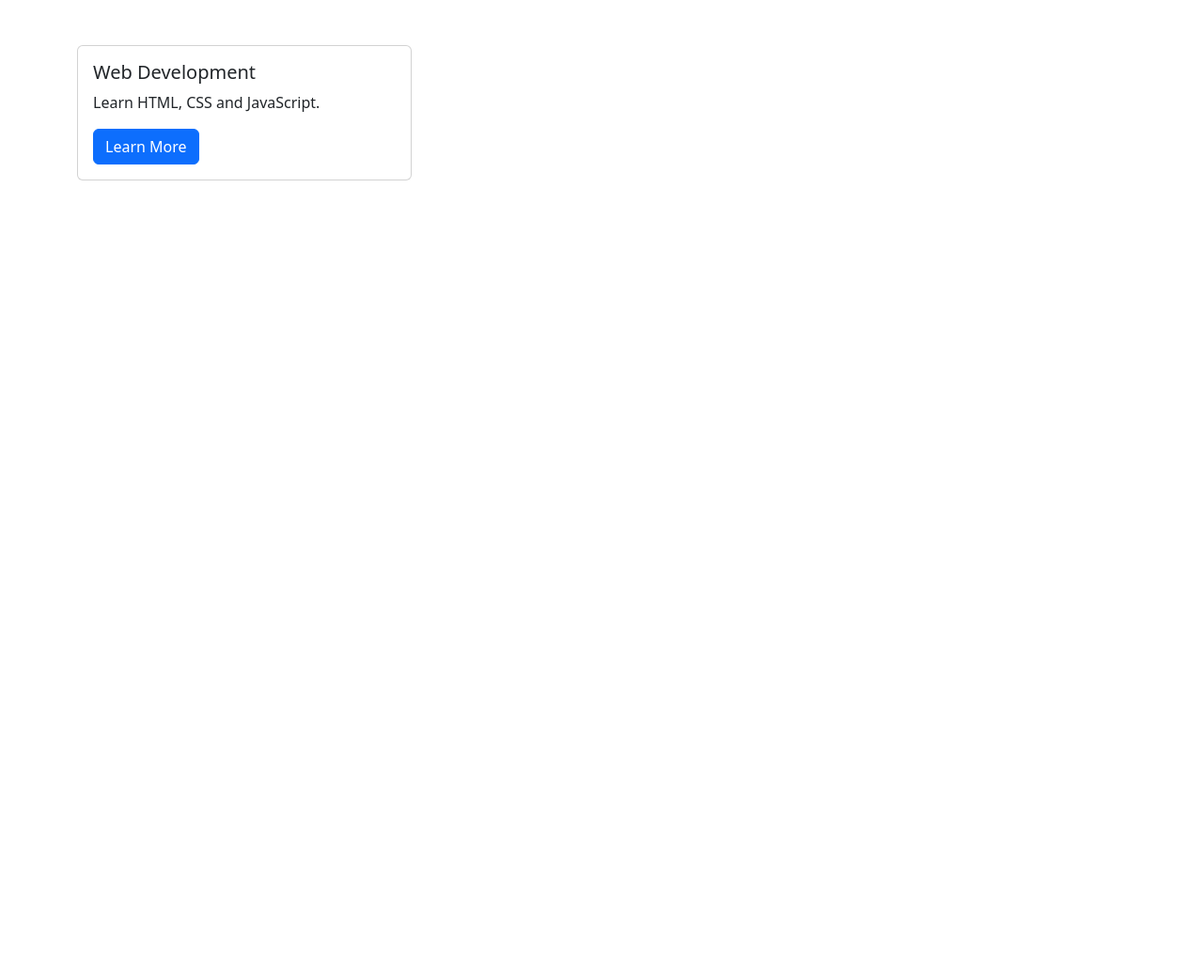
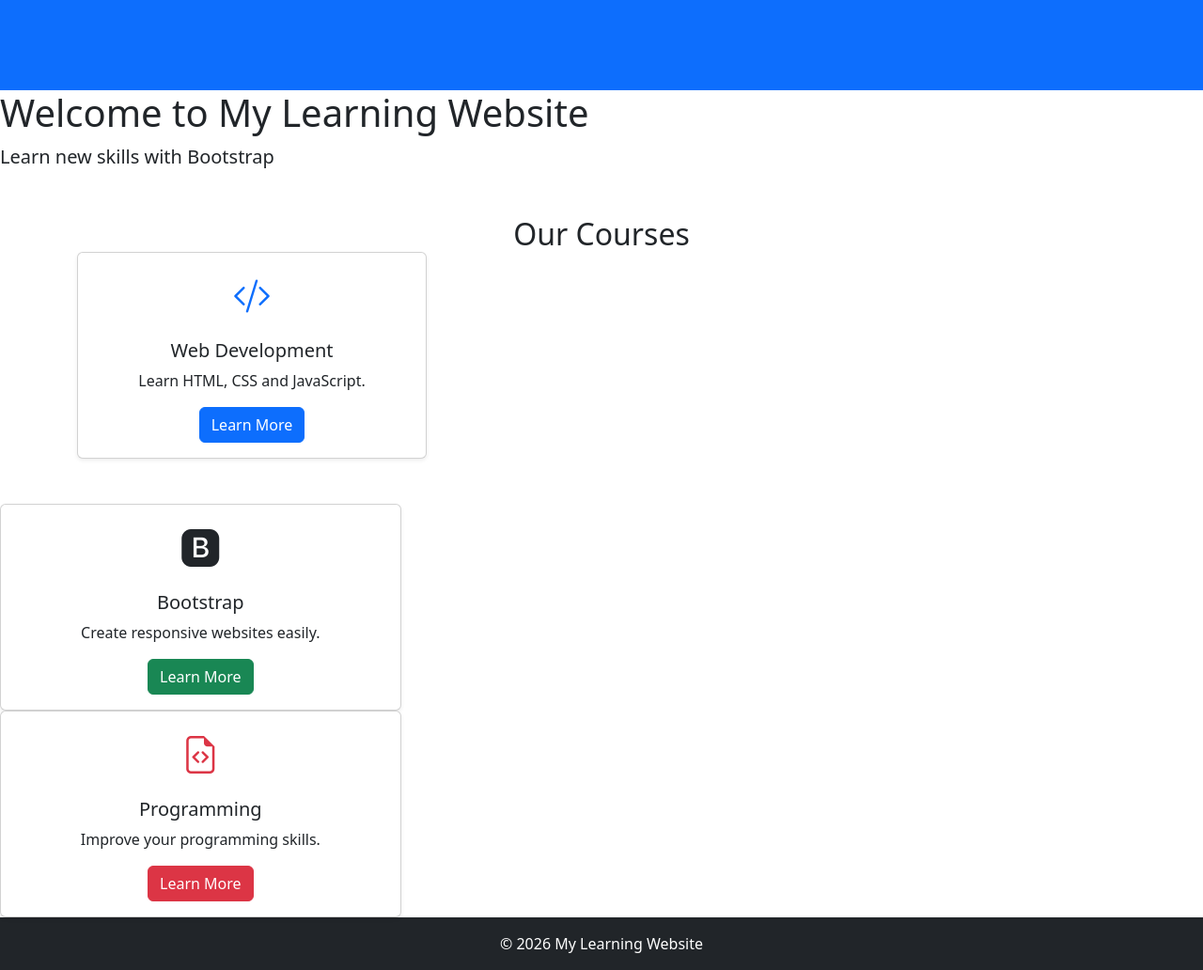
Before and after one commit to smitabarua737/webproject, a plain HTML site: page comparison/bootstrap.html in a window 1280 px wide. Shown: the whole page at 94% size. Before the commit the page ends 800 px from the top, so only its background shows below. Drawn offline with nearby package versions, Linux system fonts and the light colour scheme.

Commit message:
Updated Bootstrap website

```diff
--- a/comparison/bootstrap.html
+++ b/comparison/bootstrap.html
@@ -4,34 +4,94 @@
 <head>
   <meta charset="UTF-8">
   <meta name="viewport" content="width=device-width, initial-scale=1.0">
-  <title>Document</title>
+  <title>My Learning Website</title>
+
+   <!-- Bootstrap CSS -->
 
   <link href="https://cdn.jsdelivr.net/npm/bootstrap@5.3.8/dist/css/bootstrap.min.css" rel="stylesheet"
     integrity="sha384-sRIl4kxILFvY47J16cr9ZwB07vP4J8+LH7qKQnuqkuIAvNWLzeN8tE5YBujZqJLB" crossorigin="anonymous">
-
+ <!-- Bootstrap Icons -->
   <link rel="stylesheet" href="https://cdn.jsdelivr.net/npm/bootstrap-icons@1.13.1/font/bootstrap-icons.min.css">
 
 </head>
 
 <body>
 
+  <!-- Header Section -->
+   <header class="bg-primary text-white text-center py-5"></header>
+    <h1>Welcome to My Learning Website</h1>
+    <p class="lead">Learn new skills with Bootstrap</p>
+</header>
+
+ <!-- Card Section -->
   <div class="container my-5">
-  <div class="row g-4">
+     <h2 class="text-center mb-4">Our Courses</h2>
+     <div class="row g-4"></div>
+
+      <!-- Card 1 -->
     <div class="col-12 col-md-6 col-lg-4">
-      <div class="card h-100">
-        <div class="card-body">
-          <h5 class="card-title">Web Development</h5>
+      <div class="card h-100  shadow-sm">
+    <div class="card-body text-center">
+   <i class="bi bi-code-slash fs-1 text-primary"></i>
 
-          <p class="card-text">Learn HTML, CSS and JavaScript.</p>
+  <h5 class="card-title  mt-3">Web Development</h5>
 
-          <button class="btn btn-primary">Learn More</button>
-        </div>
+    <p class="card-text">Learn HTML, CSS and JavaScript.</p>
+
+      <button class="btn btn-primary">Learn More</button>
       </div>
-    </div>
+   </div>
+ </div>
   </div>
 </div>
 
+  <!-- Card 2 -->
+   <div class="col-12 col-md-6 col-lg-4">
+        <div class="card h-100 shadow-sm">
+        <div class="card-body text-center">
+            <i class="bi bi-bootstrap-fill fs-1 text-purple"></i>
 
+            <h5 class="card-title mt-3">Bootstrap</h5>
+
+            <p class="card-text">
+              Create responsive websites easily.
+            </p>
+
+            <button class="btn btn-success">
+              Learn More
+            </button>
+          </div>
+        </div>
+      </div>
+
+      <!-- Card 3 -->
+      <div class="col-12 col-md-6 col-lg-4">
+        <div class="card h-100 shadow-sm">
+          <div class="card-body text-center">
+            <i class="bi bi-file-earmark-code fs-1 text-danger"></i>
+
+            <h5 class="card-title mt-3">Programming</h5>
+
+            <p class="card-text">
+              Improve your programming skills.
+            </p>
+
+            <button class="btn btn-danger">
+              Learn More
+            </button>
+          </div>
+        </div>
+      </div>
+
+    </div>
+  </div>
+
+  <!-- Footer -->
+  <footer class="bg-dark text-white text-center py-3">
+    <p class="mb-0">&copy; 2026 My Learning Website</p>
+  </footer>
+
+  <!-- Bootstrap JavaScript -->
 
   <script src="https://cdn.jsdelivr.net/npm/bootstrap@5.3.8/dist/js/bootstrap.bundle.min.js"
     integrity="sha384-FKyoEForCGlyvwx9Hj09JcYn3nv7wiPVlz7YYwJrWVcXK/BmnVDxM+D2scQbITxI"
```
